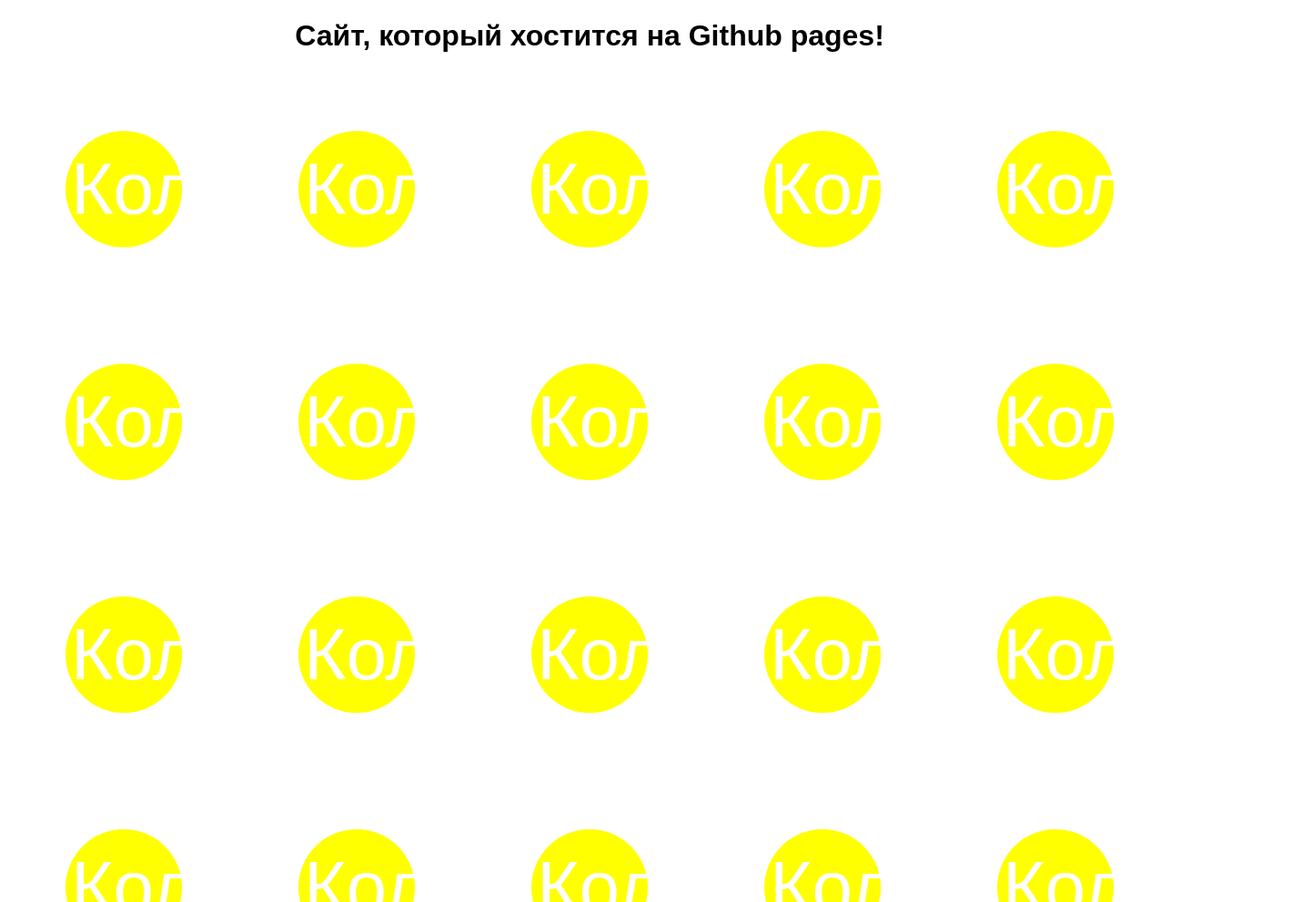
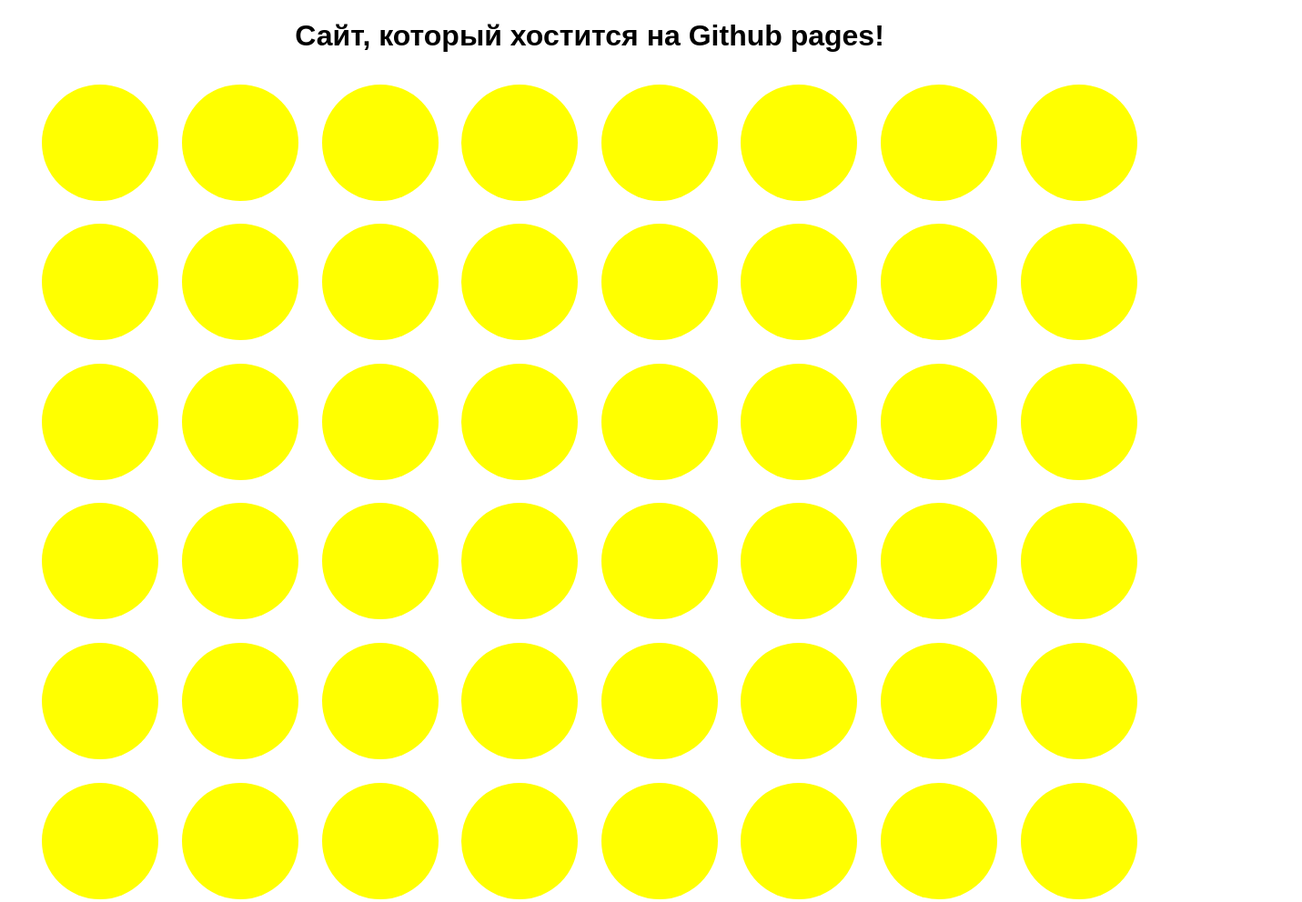
Before and after one commit to AlexanderZotin/Test-repo-for-presentation, a plain HTML site: page index.html in a window 1280 px wide. Shown: the top 992 px of the page at 91% size, 1431 px wide, since content can reach past the window. Drawn offline with Linux system fonts and the light colour scheme.

Commit message:
Update index.html

```diff
--- a/index.html
+++ b/index.html
@@ -12,7 +12,6 @@
         <script>
             for(let i = 0; i < 1000; i++) {
                 let button = document.getElementById("container").appendChild(document.createElement("button"));
-                button.textContent = "Колобок!";
                 button.addEventListener("click", () => {button.style.background = "#ED760E"});
             }
         </script>
@@ -26,7 +25,7 @@
             }
 
             button {
-                margin: 5vw;
+                margin: 1vw;
                 font-size: 10vh;
                 height: 10vw;
                 width: 10vw;
```
